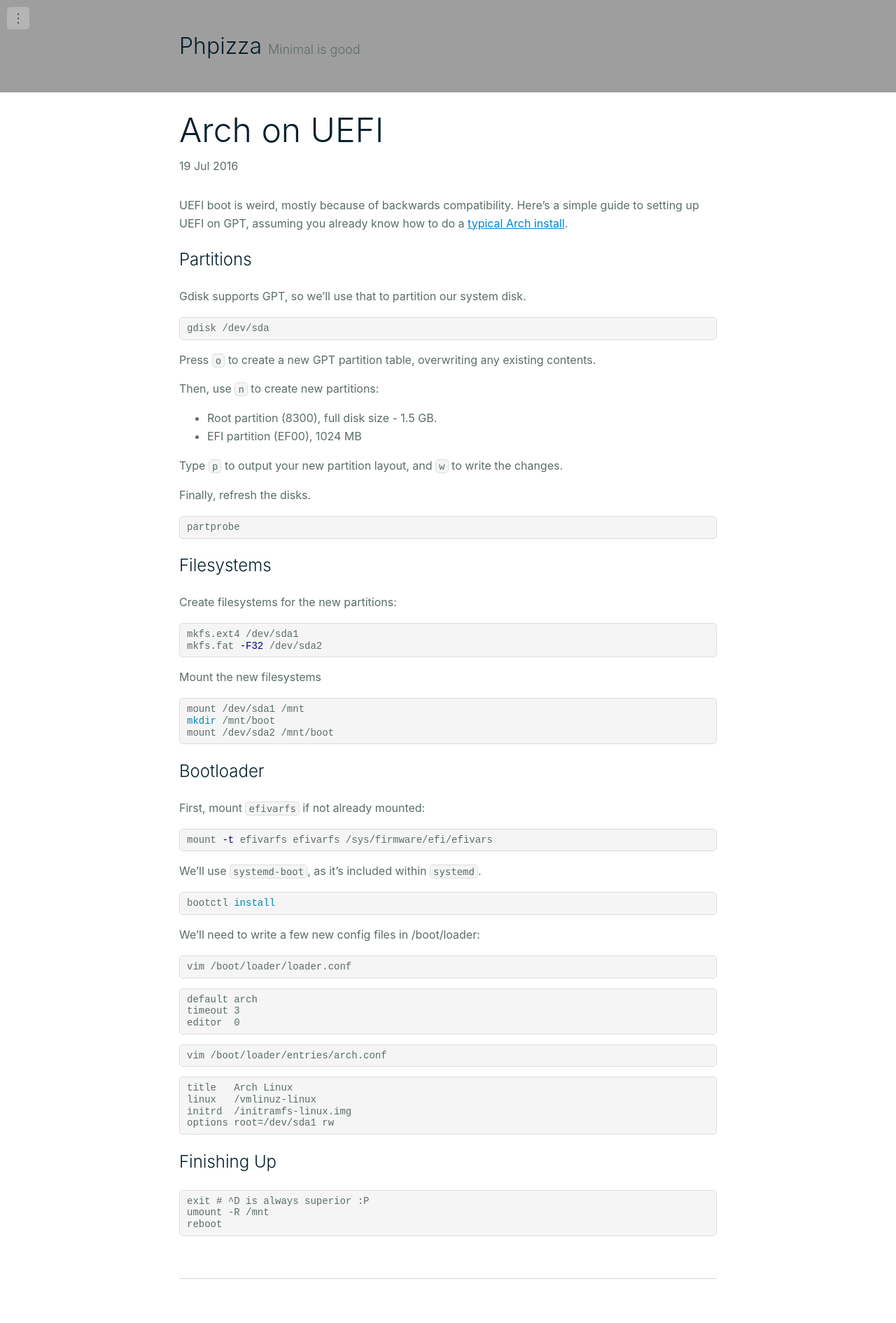
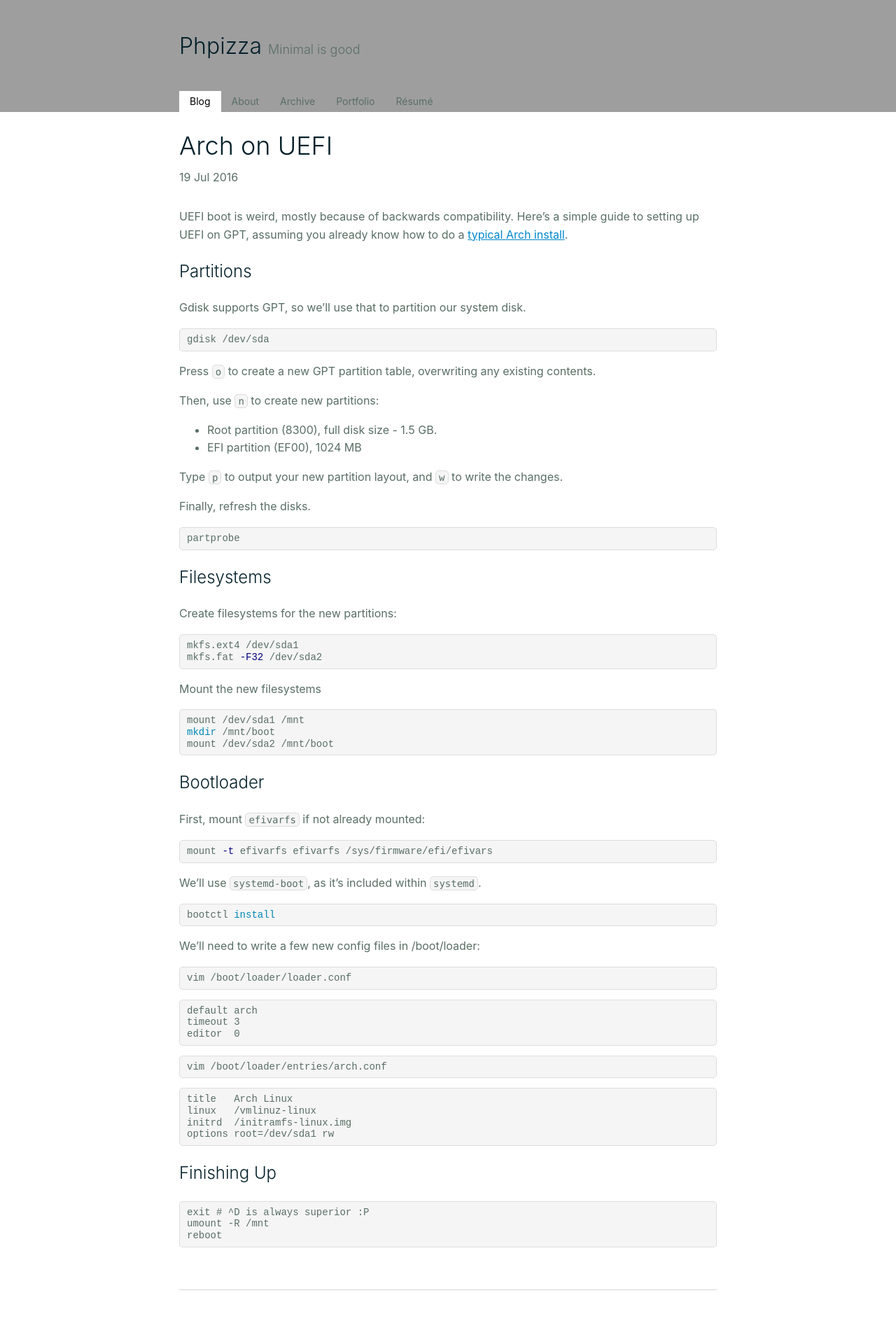
Before and after one commit to Alanaktion/alanaktion.github.io, a Jekyll site: the page built from index.html, in a window 1280 px wide. Shown: the top 1890 px of the page at 70% size. Built offline with Jekyll 4.4.1, drawn with Linux system fonts in a browser that asks for light colours; the list of posts is cut into pages by our own code.

Commit message:
Re-designing the navigation

```diff
--- a/_includes/nav.html
+++ b/_includes/nav.html
@@ -1,13 +1,14 @@
 <input type="checkbox" class="chk-nav-toggle" id="chk-nav-toggle">
-<label for="chk-nav-toggle" class="nav-toggle"></label>
+<label for="chk-nav-toggle" class="nav-toggle">
+  <svg class="icon" viewBox="0 0 32 32">
+    <path d="M6 10 L26 10 M6 16 L26 16 M6 22 L26 22" />
+  </svg>
+</label>
 <label for="chk-nav-toggle" class="nav-dismiss"></label>
 
 <div class="navbar">
-  <p class="navbar-title"><b>{{ site.author.name }}</b></p>
-  <p>{{ site.description }}</p>
-
   <nav class="navbar-nav">
-    <a class="{% if page.url == site.baseurl %}active{% endif %}" href="/">Home</a>
+    <a class="{% if page.url == '/' %}active{% endif %}" href="/">Blog</a>
     <a class="{% if page.url == '/about/' %}active{% endif %}" href="/about/">About</a>
     <a class="{% if page.url == '/archive/' %}active{% endif %}" href="/archive/">Archive</a>
     {% assign pages_list = site.pages | sort:"url" %}
@@ -17,12 +18,4 @@
       {% endif %}
     {% endfor %}
   </nav>
-
-  <p>Top GitHub Repos</p>
-  <nav class="navbar-nav">
-    <a href="https://github.com/Alanaktion/phproject">Phproject</a>
-    <a href="https://github.com/Alanaktion/MCHostPanel">Minecraft Host Panel</a>
-    <a href="https://github.com/Alanaktion/chatbot2">PHP Chat Bot</a>
-    <a href="https://github.com/Alanaktion/php-landing">Server Landing Page</a>
-  </nav>
 </div>
--- a/_layouts/default.html
+++ b/_layouts/default.html
@@ -2,8 +2,6 @@
 <html lang="en-us">
 {% include head.html %}
 <body>
-  {% include nav.html %}
-
   <header class="site-header">
     <div class="container">
       <h3>
@@ -13,6 +11,8 @@
     </div>
   </header>
 
+  {% include nav.html %}
+
   <div class="container">
     <main class="content">
       {{ content }}
--- a/public/css/phpizza.scss
+++ b/public/css/phpizza.scss
@@ -1,6 +1,5 @@
 ---
 ---
-
 @import 'normalize';
 
 /* Variables */
@@ -10,6 +9,7 @@ $body-fg: #5A6E65;
 $post-bg: #f5f5f5;
 $link-color: #0087cb;
 $heading-fg: #04202a;
+$active-bg: #4C5B5E;
 
 $spacer: 15px;
 
@@ -44,6 +44,9 @@ body {
   background-size: cover;
   padding: ($spacer / 3) 0;
   margin-bottom: $spacer;
+  @media only screen and (min-width: $desktop-min) {
+    height: 100px;
+  }
   h3 {
     margin: 10px 0;
     font-weight: 300;
@@ -143,7 +146,7 @@ img {
     }
   }
   @media only screen and (min-width: $desktop-min) {
-    font-size: 48px;
+    font-size: 36px;
   }
 }
 
@@ -181,37 +184,30 @@ img {
 .chk-nav-toggle {
   position: absolute;
   visibility: hidden;
-  &:checked + .nav-toggle {
-    background-color: #e5e5e5;
-    opacity: 1;
-  }
 }
 .nav-toggle {
   position: absolute;
-  top: 10px;
-  left: 10px;
+  top: 14px;
+  left: 14px;
 
-  display: block;
-  width: 22px;
-  height: 22px;
-  padding: 5px;
+  opacity: 0.6;
+  cursor: pointer;
+  z-index: 100;
 
-  font-size: 18px;
-  line-height: 22px;
-  color: $heading-fg;
-  text-align: center;
+  @media only screen and (min-width: $desktop-min) {
+    display: none;
+  }
 
-  background-color: rgba(#e5e5e5, 0.5);
-  border-radius: 5px;
-  opacity: 0.65;
-  cursor: pointer;
-
-  z-index: 999;
-
-  &:before {
-    content: '\22ee';
+  .icon {
+    fill: none;
+    width: 32px;
+    height: 32px;
+    stroke: $heading-fg;
+    stroke-linejoin: miter;
+    stroke-linecap: butt;
+    stroke-width: 2px;
   }
-  &:hover, &:focus {
+  &:hover, &:focus, .chk-nav-toggle:checked ~ & {
     opacity: 1;
   }
 }
@@ -219,43 +215,38 @@ img {
 .nav-dismiss {
   position: absolute;
   position: fixed;
-  top: 0;
+  top: 60px;
   bottom: 0;
   left: 0;
   right: 0;
 
-  opacity: 0;
   visibility: hidden;
-  background-color: rgba(0, 0, 0, 0.2);
+  background-color: #fff;
+  opacity: 0.8;
 
-  transition: opacity .2s ease, visibility 0s linear .2s;
-
-  z-index: 1000;
+  z-index: 90;
 
   .chk-nav-toggle:checked ~ & {
-    opacity: 1;
     visibility: visible;
-    transition: opacity .2s ease;
   }
 }
 
 .navbar {
   position: absolute;
-  top: 47px;
-  left: 10px;
+  visibility: hidden;
 
+  font-size: 14px;
+  width: 100%;
   max-height: 85vh;
   overflow-y: auto;
 
-  font-size: 14px;
-  background-color: #fff;
-  border-radius: 5px;
-  box-shadow: 0 5px 15px rgba(0, 0, 0, 0.2);
-
-  opacity: 0;
-  visibility: hidden;
-  transform: scale(0.95) translate(-3px, -10px);
-  transition: opacity .2s ease, transform .2s ease, visibility 0s linear .2s;
+  @media only screen and (min-width: $desktop-min) {
+    position: static;
+    visibility: visible;
+    margin-top: $spacer * -4;
+    margin-bottom: $spacer * 2;
+    height: $spacer * 2;
+  }
 
   z-index: 1001;
 
@@ -266,42 +257,49 @@ img {
   }
   .navbar-title {
     margin: 10px 0 0;
-    b {
-      font-weight: normal;
-      color: $heading-fg;
-    }
+    color: $heading-fg;
+    font-weight: bold;
   }
   .chk-nav-toggle:checked ~ & {
-    opacity: 1;
     visibility: visible;
-    transform: none;
-    transition: opacity .2s ease, transform .2s ease;
   }
 }
 .navbar-nav {
   margin-bottom: 15px;
+  @media only screen and (min-width: $desktop-min) {
+    width: 768px;
+    margin: 0 auto $spacer;
+    &:after {
+      content: '';
+      display: table;
+      clear: both;
+    }
+  }
   a {
+    box-sizing: border-box;
+    @media only screen and (min-width: $desktop-min) {
+      float: left;
+      height: $spacer * 2;
+    }
     display: block;
     padding: 5px 15px;
-    line-height: 24px;
+    line-height: $spacer * 2 - 10px;
     color: inherit;
     text-decoration: none;
     &:hover, &:focus {
-      background-color: lighten($body-fg, 50%);
+      color: #000;
     }
     &.active {
-      background-color: $heading-fg;
+      background-color: $active-bg;
+      background: transparent linear-gradient(to right, $active-bg, transparent);
       color: #fff;
+      @media only screen and (min-width: $desktop-min) {
+        background: #fff;
+        color: #000;
+      }
     }
   }
 }
-
-@media only screen and (min-width: $desktop-min) {
-  .nav-toggle, .navbar {
-    position: fixed;
-  }
-}
-
 
 /* Archive */
 .archive {
@@ -311,6 +309,9 @@ img {
   .year {
     list-style: none;
     padding-left: 0;
+    @media only screen and (max-width: $desktop-max) {
+      padding: 0 $spacer;
+    }
     li {
       position: relative;
       a {
@@ -323,12 +324,20 @@ img {
       }
     }
   }
+  .excerpt {
+    margin-left: 60px;
+    font-size: 12px;
+    @media only screen and (max-width: $desktop-max) {
+      white-space: nowrap;
+      overflow: hidden;
+      text-overflow: ellipsis;
+    }
+  }
   h2 {
     @media only screen and (max-width: $desktop-max) {
-      margin: 0 $spacer * 2;
+      margin: 0 $spacer;
     }
   }
-
 }
 
 /* Utilities */
@@ -343,22 +352,11 @@ img {
   border: 0;
 }
 
-.page-about {
-  margin-top: 150px;
-  padding-top: 1px;
-  > p:first-child {
-    margin-top: 0;
-    @media only screen and (min-width: $desktop-min + ($spacer * 2)) {
-      margin-top: -245px;
-    }
-  }
-}
-
 .profile-pic {
   display: block;
-  margin: -135px auto 15px;
-  width: 270px;
-  height: 270px;
+  margin: 0 auto 15px;
+  width: 210px;
+  height: 210px;
   background-color: $post-bg;
   border-radius: 50%;
   @media only screen and (max-width: $desktop-max + ($spacer * 2)) {
```
Also changed, not shown: archive.html (+7 -1 lines).
